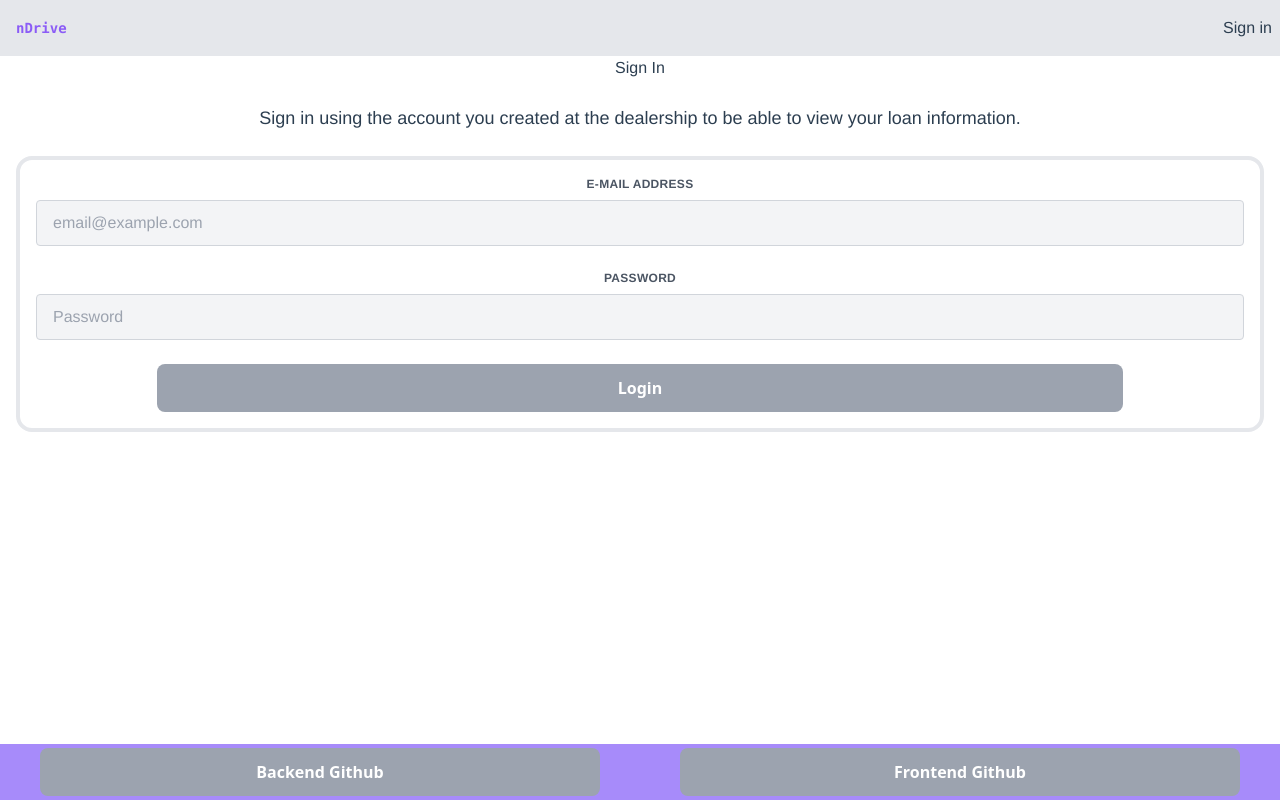
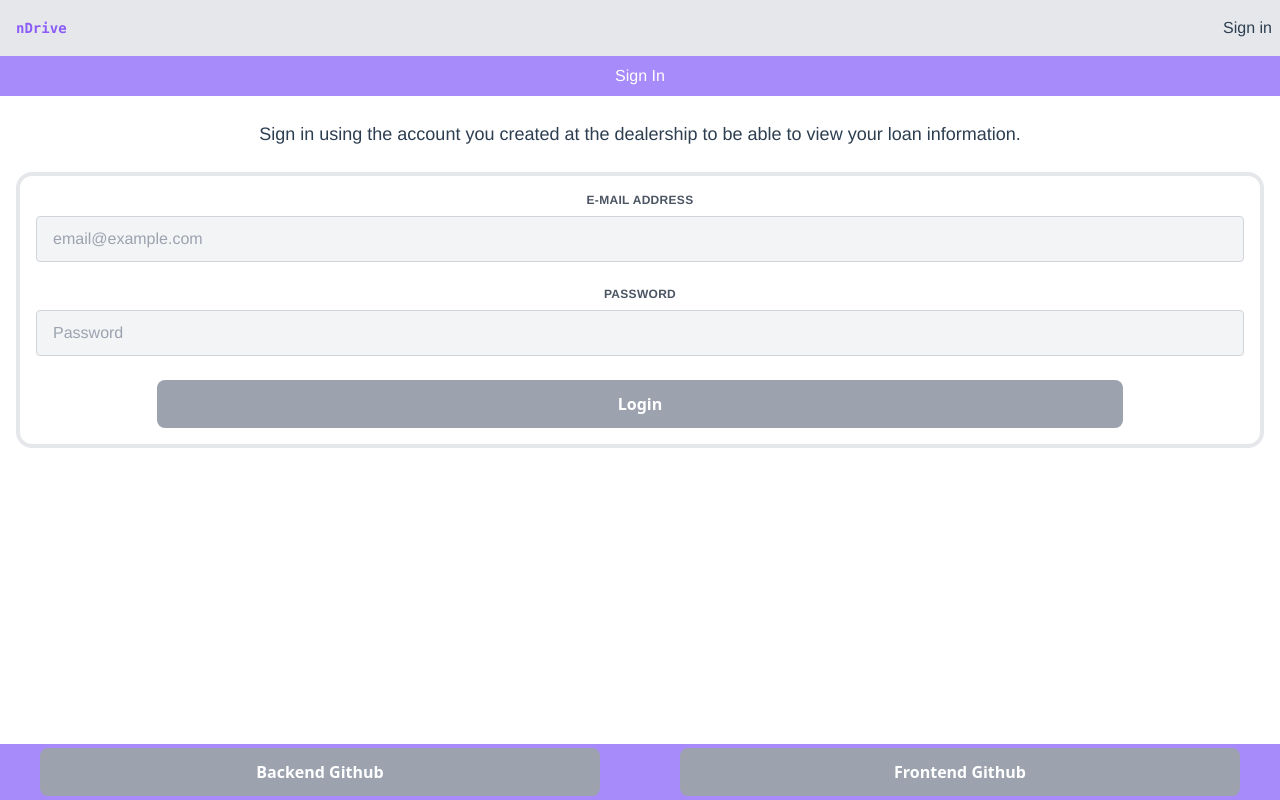
Before and after one commit to E-Shelton98/nDrive-Finance-Frontend, a Vue app: page /signin in a window 1280 px wide. Built offline with nearby package versions, Linux system fonts and the light colour scheme.

Commit message:
fixed Sign In Bar styling

```diff
--- a/src/components/Signin.vue
+++ b/src/components/Signin.vue
@@ -1,6 +1,6 @@
 <template>
   <div>
-    <div>
+    <div class="bg-purple-400 h-10 text-white w-full py-2">
       Sign In
     </div>
     <h3 class="text-lg m-6">Sign in using the account you created at the dealership to be able to view your loan information.</h3>
```
